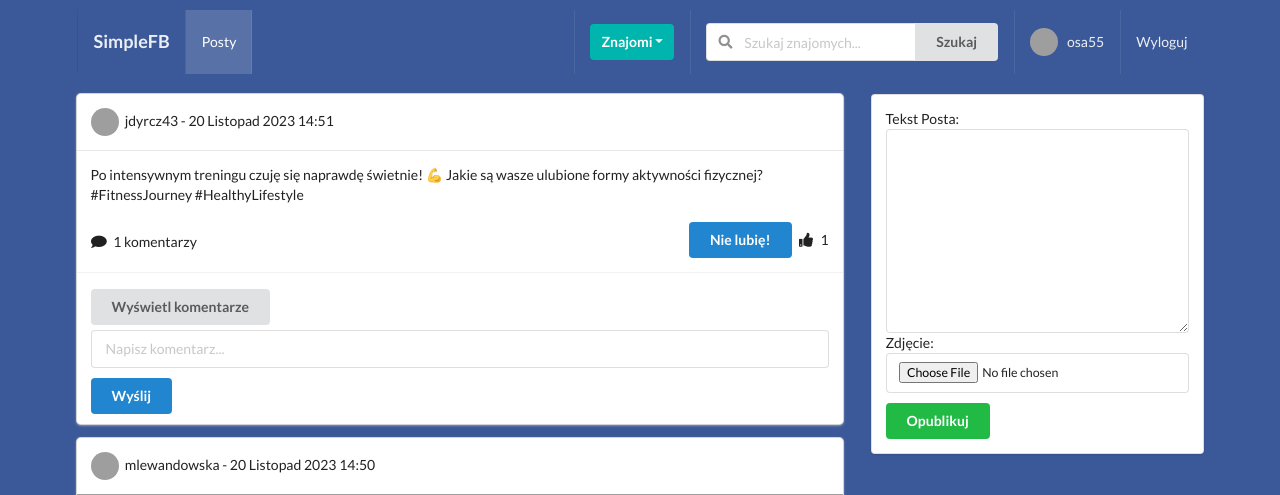
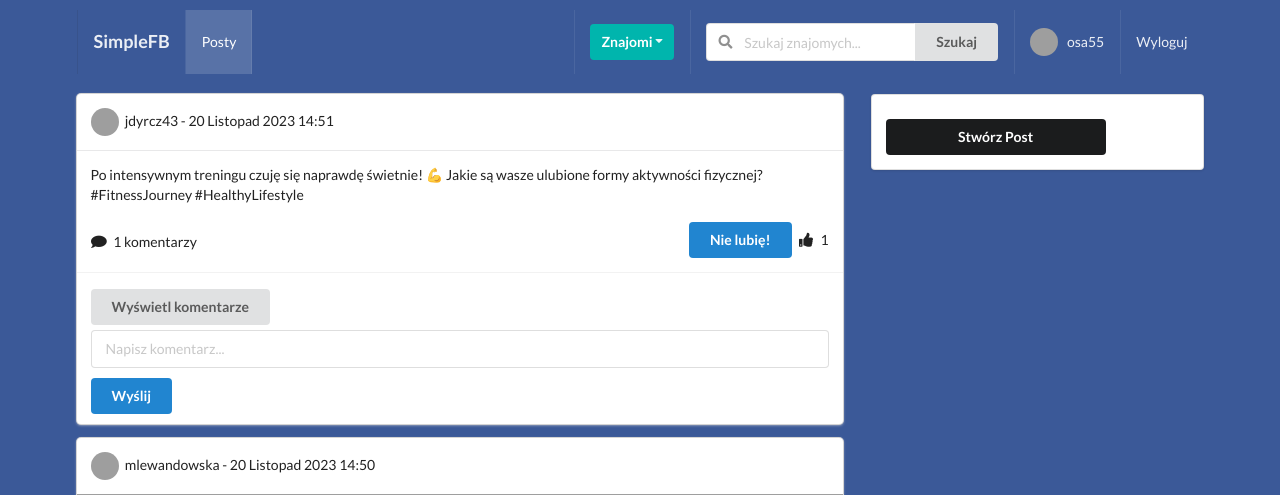
Before and after one commit to MatekZ/UX_social, a Django app: page /posts/ in a window 1280 px wide. Shown: the top 495 px of the page. Run offline with Django 4.2, Linux system fonts and the light colour scheme; a user stored in the database is signed in; data comes from the database, SQL or seed files in the repository; grey boxes are pictures that could not be loaded.

Commit message:
alternatywne stworzenie posta, poprzez popupy

```diff
--- a/src/fbProjekt/settings.py
+++ b/src/fbProjekt/settings.py
@@ -64,6 +64,7 @@ MIDDLEWARE = [
     'django.contrib.auth.middleware.AuthenticationMiddleware',
     'django.contrib.messages.middleware.MessageMiddleware',
     'django.middleware.clickjacking.XFrameOptionsMiddleware',
+    'allauth.account.middleware.AccountMiddleware',
 ]
 
 ROOT_URLCONF = 'fbProjekt.urls'
--- a/src/posts/forms.py
+++ b/src/posts/forms.py
@@ -8,6 +8,12 @@ class PostModelForm(forms.ModelForm):
         model = Post
         fields = ('post_content', 'image')
 
+class TextPostModelForm(forms.ModelForm):
+    post_content = forms.CharField(label='Tekst Posta:', widget=forms.Textarea())
+    class Meta:
+        model = Post
+        fields = ('post_content',)
+
 class CommentModelForm(forms.ModelForm):
     comment_content = forms.CharField(label='', widget=forms.TextInput(attrs={'placeholder': 'Napisz komentarz...'}))
     class Meta:
--- a/src/posts/models.py
+++ b/src/posts/models.py
@@ -5,7 +5,7 @@ from profiles.models import Profile
 
 class Post(models.Model):
     post_content = models.TextField()
-    image = models.ImageField(upload_to='posts', blank=True, validators=[FileExtensionValidator(['png', 'jpg', 'jpeg'])])
+    image = models.ImageField(upload_to='posts', blank=True, null=True, validators=[FileExtensionValidator(['png', 'jpg', 'jpeg'])])
     liked = models.ManyToManyField(Profile, blank=True, related_name='likes')
     updated = models.DateTimeField(auto_now=True)
     created = models.DateTimeField(auto_now_add=True)
--- a/src/posts/templates/posts/main.html
+++ b/src/posts/templates/posts/main.html
@@ -5,6 +5,38 @@ Posty
 {% endblock title %}
 
 {% block content %}
+<div class="ui coupled first modal">
+      <div class="header">Jakiego posta chcesz stworzyć?</div>
+      <div class="actions">
+        <div class="ui text-post button">Post Tekstowy</div>
+        <div class="ui image-post button">Post ze zdjęciem</div>
+      </div>
+    </div>
+<div class="ui coupled second modal">
+    <div class="header">O czym chcesz napisać?</div>
+      <div class="modal-description">
+          <form action="" method="POST" class="ui form" enctype="multipart/form-data">
+          {% csrf_token %}
+          {{text_post_form.as_p}}
+          <div class="actions">
+              <button type='submit' name="submit_text_post" class="ui positive button w-full mt-10">Opublikuj</button>
+          </div>
+        </form>
+      </div>
+    </div>
+<div class="ui coupled third modal">
+    <div class="header">Czym chcesz się podzielić?</div>
+    <div class="modal-description">
+        <form action="" method="POST" class="ui form" enctype="multipart/form-data">
+          {% csrf_token %}
+          {{post_form.as_p}}
+          <div class="actions">
+              <button type='submit' name="submit_post" class="ui positive button w-full mt-10">Opublikuj</button>
+          </div>
+        </form>
+    </div>
+</div>
+
 <div class="ui grid">
     <div class="eleven wide column">
         {% for obj in qs %}
@@ -81,15 +113,19 @@ Posty
         {% endfor %}
     </div>
     <div class="five wide column">
+<!--        <div class="ui segment">-->
+<!--            {% if post_add_check %}-->
+<!--            <div class="ui green message">Dodano post</div>-->
+<!--            {% endif %}-->
+<!--            <form action="" method="POST" class='ui form' enctype="multipart/form-data">-->
+<!--                {% csrf_token %}-->
+<!--                {{post_form}}-->
+<!--                <button type='submit' name="submit_post" class="ui positive button w-full mt-10">Opublikuj</button>-->
+<!--            </form>-->
+<!--        </div>-->
+
         <div class="ui segment">
-            {% if post_add_check %}
-            <div class="ui green message">Dodano post</div>
-            {% endif %}
-            <form action="" method="POST" class='ui form' enctype="multipart/form-data">
-                {% csrf_token %}
-                {{post_form}}
-                <button type='submit' name="submit_post" class="ui positive button w-full mt-10">Opublikuj</button>
-            </form>
+            <button class="ui secondary button mt-10 rel-btn" id="show_post_form">Stwórz Post</button>
         </div>
     </div>
 </div>
--- a/src/posts/views.py
+++ b/src/posts/views.py
@@ -2,7 +2,7 @@ from django.shortcuts import render, redirect
 from django.urls import reverse_lazy
 from .models import Post, Like
 from profiles.models import Profile
-from .forms import PostModelForm, CommentModelForm
+from .forms import PostModelForm, CommentModelForm, TextPostModelForm
 from django.views.generic import UpdateView, DeleteView
 from django.contrib import messages
 from django.http import JsonResponse
@@ -11,15 +11,17 @@ from django.contrib.auth.mixins import LoginRequiredMixin
 
 
 @login_required
-def posts_view(requset):
+def posts_view(request):
     query_set = Post.objects.all()
-    profile = Profile.objects.get(user=requset.user)
+    profile = Profile.objects.get(user=request.user)
     post_form = PostModelForm()
+    text_post_form = TextPostModelForm()
     comment_form = CommentModelForm()
     post_add_check = False
 
-    if 'submit_post' in requset.POST:
-        post_form = PostModelForm(requset.POST, requset.FILES)
+    if 'submit_post' in request.POST:
+        post_form = PostModelForm(request.POST, request.FILES)
+
         if post_form.is_valid():
             instance = post_form.save(commit=False)
             instance.author = profile
@@ -27,14 +29,24 @@ def posts_view(requset):
             post_form = PostModelForm()
             post_add_check = True
 
+    if 'submit_text_post' in request.POST:
+        text_post_form = TextPostModelForm(request.POST)
+
+        if text_post_form.is_valid():
+            instance = text_post_form.save(commit=False)
+            instance.author = profile
+            instance.save()
+            text_post_form = TextPostModelForm()
+            post_add_check = True
 
 
-    if 'submit_comment' in requset.POST:
-        comment_form = CommentModelForm(requset.POST)
+
+    if 'submit_comment' in request.POST:
+        comment_form = CommentModelForm(request.POST)
         if comment_form.is_valid():
             instance = comment_form.save(commit=False)
             instance.user = profile
-            instance.post = Post.objects.get(id=requset.POST.get('post_id'))
+            instance.post = Post.objects.get(id=request.POST.get('post_id'))
             instance.save()
             comment_form = CommentModelForm()
 
@@ -43,11 +55,12 @@ def posts_view(requset):
         'qs': query_set,
         'profile': profile,
         'post_form': post_form,
+        'text_post_form': text_post_form,
         'comment_form': comment_form,
         'post_add_ckeck': post_add_check,
     }
 
-    return render(requset, 'posts/main.html', context)
+    return render(request, 'posts/main.html', context)
 
 @login_required
 def like_view(request):
--- a/src/static_project/main.js
+++ b/src/static_project/main.js
@@ -2,5 +2,19 @@ $(document).ready(function () {
     $('#show_form').click(function () {
         $('.ui.modal').modal('show');
     })
+
+    $('#show_post_form').click(function () {
+        $('.coupled.modal').modal({
+            allowMultiple: false
+        });
+
+        $('.second.modal').modal('attach events', '.first.modal .text-post');
+        $('.third.modal').modal('attach events', '.first.modal .image-post');
+
+        $('.first.modal').modal({
+            transition: 'fade up'
+        }).modal('show');
+    })
+
     $('.ui.dropdown').dropdown()
 })
--- a/src/static_project/style.css
+++ b/src/static_project/style.css
@@ -56,3 +56,11 @@ body {
   background-color: #04AA6D;
   color: white;
 }
+
+.modal-description {
+    padding: 20px;
+}
+
+.ui.modal.first {
+    width: 35vw;
+}
```
